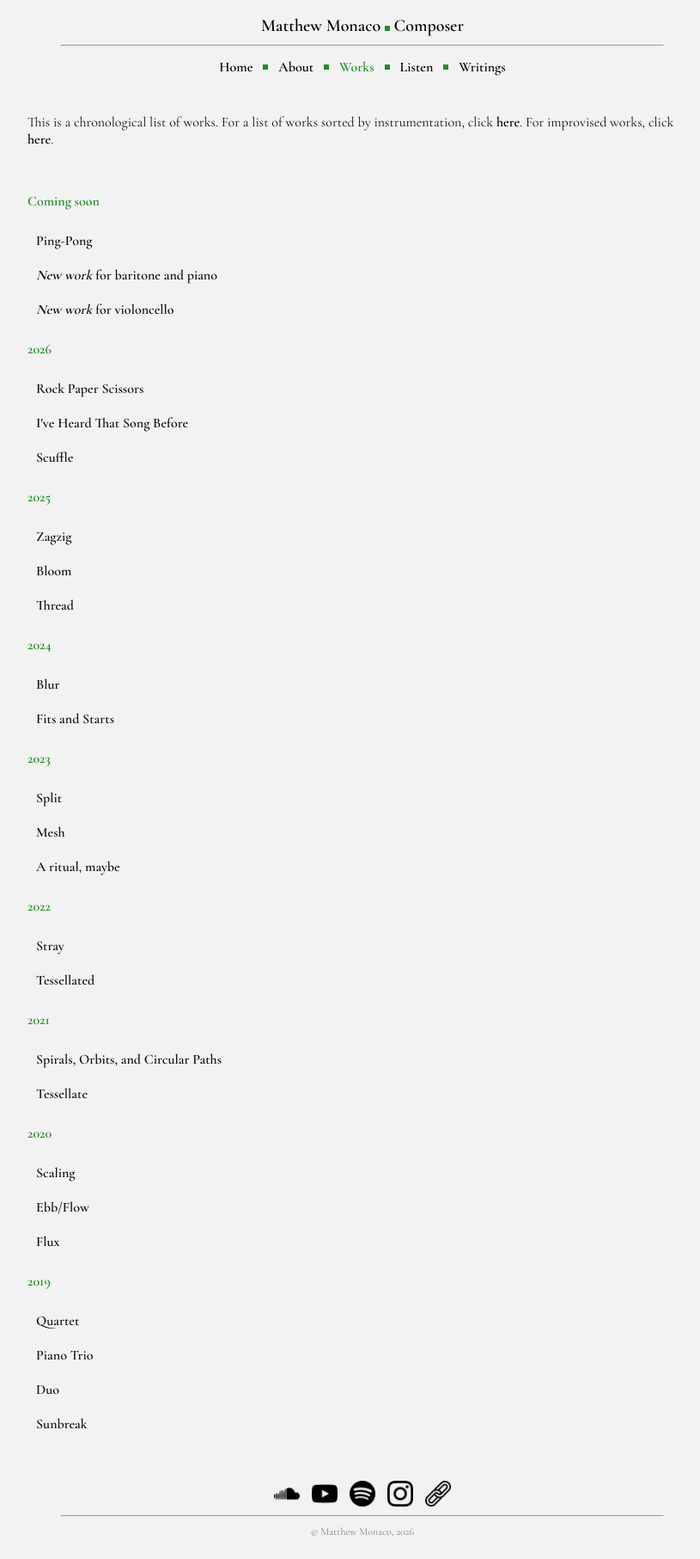
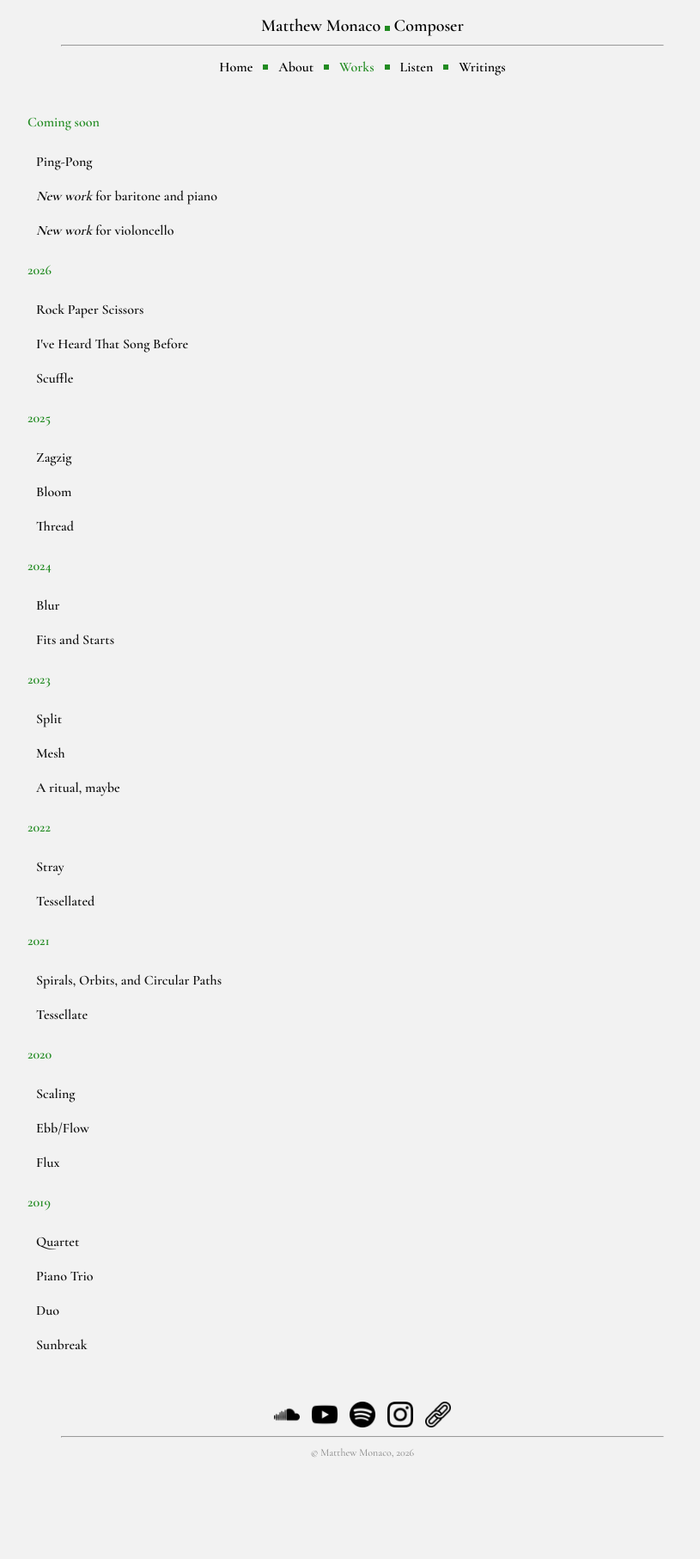
Before and after one commit to matthew-monaco/matthew-monaco.github.io, a Jekyll site: the page built from works_chronological.md, in a window 1280 px wide. Shown: the whole page at 86% size, without its empty margins (218-1033 px from the left). Built offline with Jekyll 4.4.1, drawn with Linux system fonts in a browser that asks for light colours; after the commit the page ends 1721 px from its top, so only the background shows below that.

Commit message:
Update works_chronological.md

```diff
--- a/works_chronological.md
+++ b/works_chronological.md
@@ -3,10 +3,6 @@ layout: default
 title: Works | Matthew Monaco
 permalink: /works_chronological
 ---
-
-This is a chronological list of works. For a list of works sorted by instrumentation, click <a href="/works_by_instrumentation"><strong>here</strong></a>. For improvised works, click <a href="/listen"><strong>here</strong></a>.
-
-<br>
 
 <span class="green-bold">Coming soon</span>
 
```
